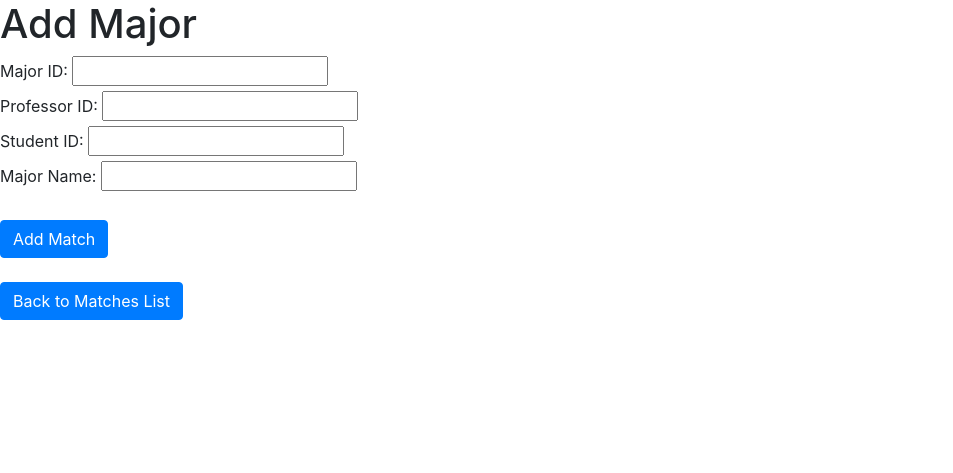
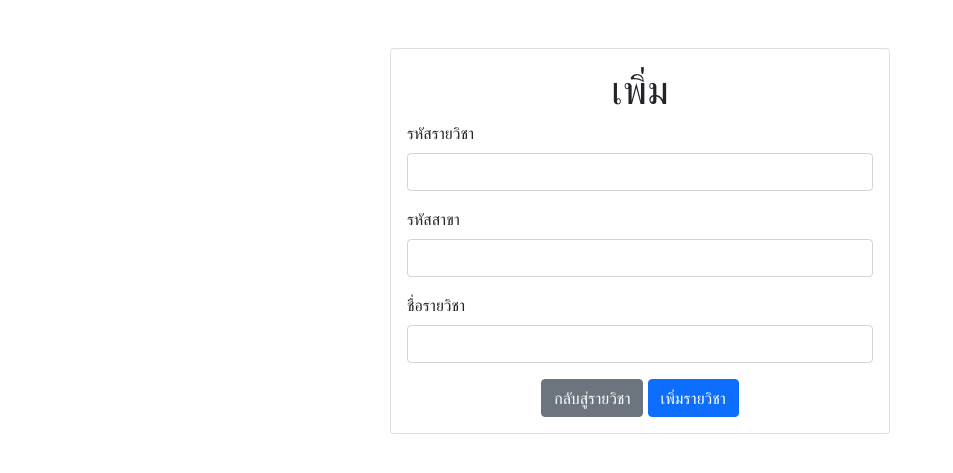
Before and after one commit to TitadachFF/P.J.N.K_Practice, a PHP site: page /index.php?action=add in a window 1280 px wide. Shown: the top 473 px of the page, without its empty margins (0-953 px from the left). Run offline with PHP 8.4, Linux system fonts and the light colour scheme.

```diff
--- a/index.php
+++ b/index.php
@@ -25,7 +25,7 @@ switch ($action) {
         $controller = new StudentController($pdo);
         break;
     default:
-        $controller = new MajorController($pdo);
+        $controller = new CourseController($pdo);
 }
 
 $controller->run($action);
--- a/views/course/add.php
+++ b/views/course/add.php
@@ -1,37 +1,39 @@
-
-
 <!DOCTYPE html>
 <html lang="en">
 
 <head>
     <meta charset="UTF-8">
     <meta name="viewport" content="width=device-width, initial-scale=1.0">
-    <title>Add Course</title>
-    <link rel="stylesheet" href="https://stackpath.bootstrapcdn.com/bootstrap/4.3.1/css/bootstrap.min.css" integrity="sha384-ggOyR0iXCbMQv3Xipma34MD+dH/1fQ784/j6cY/iJTQUOhcWr7x9JvoRxT2MZw1T" crossorigin="anonymous">
+    <title>เพิ่มรายวิชา</title>
+    <link href="https://cdn.jsdelivr.net/npm/bootstrap@5.0.2/dist/css/bootstrap.min.css" rel="stylesheet" integrity="sha384-EVSTQN3/azprG1Anm3QDgpJLIm9Nao0Yz1ztcQTwFspd3yD65VohhpuuCOmLASjC" crossorigin="anonymous">
 </head>
 
 <body>
-    <h1>Add Course</h1>
-
-    <form action="index.php?action=add" method="post">
-
-        <label for="courseID">Course ID:</label>
-        <input type="text" id="courseId" name="courseId" required>
-        <br>
-
-        <label for="majorId">Major ID:</label>
-        <input type="text" id="majorId" name="majorId" required>
-        <br>
-
-        <label for="courseName">Course Name:</label>
-        <input type="text" id="courseName" name="courseName" required>
-        <br>
-        <br>
-
-        <button type="submit" class="btn btn-primary">Add Course</button>
-    </form>
-    <br>
-    <button type="button" class="btn btn-primary" href="index.php?action=index">Back to Course List</button>
+    <div class="container mt-5">
+        <div class="card mx-auto" style="width: 500px;">
+            <div class="card-body">
+                <h1 class="card-title text-center">เพิ่ม</h1>
+                <form action="index.php?action=add" method="post">
+                    <div class="mb-3">
+                        <label for="courseId" class="form-label">รหัสรายวิชา</label>
+                        <input type="text" class="form-control" id="courseId" name="courseId" required>
+                    </div>
+                    <div class="mb-3">
+                        <label for="majorId" class="form-label">รหัสสาขา</label>
+                        <input type="text" class="form-control" id="majorId" name="majorId" required>
+                    </div>
+                    <div class="mb-3">
+                        <label for="courseName" class="form-label">ชื่อรายวิชา</label>
+                        <input type="text" class="form-control" id="courseName" name="courseName" required>
+                    </div>
+                    <div class="text-center">
+                        <a href="index.php?action=index" class="btn btn-secondary">กลับสู่รายวิชา</a>
+                        <button type="submit" class="btn btn-primary">เพิ่มรายวิชา</button>
+                    </div>
+                </form>
+            </div>
+        </div>
+    </div>
 </body>
 
 </html>
--- a/views/major/add.php
+++ b/views/major/add.php
@@ -1,41 +1,44 @@
-
-
 <!DOCTYPE html>
 <html lang="en">
 
 <head>
     <meta charset="UTF-8">
     <meta name="viewport" content="width=device-width, initial-scale=1.0">
-    <title>Add Major</title>
-    <link rel="stylesheet" href="https://stackpath.bootstrapcdn.com/bootstrap/4.3.1/css/bootstrap.min.css" integrity="sha384-ggOyR0iXCbMQv3Xipma34MD+dH/1fQ784/j6cY/iJTQUOhcWr7x9JvoRxT2MZw1T" crossorigin="anonymous">
+    <title>เพิ่มรายวิชา</title>
+    <link href="https://cdn.jsdelivr.net/npm/bootstrap@5.0.2/dist/css/bootstrap.min.css" rel="stylesheet" integrity="sha384-EVSTQN3/azprG1Anm3QDgpJLIm9Nao0Yz1ztcQTwFspd3yD65VohhpuuCOmLASjC" crossorigin="anonymous">
+    <link rel="stylesheet" type="text/css" href="/assets/css/styles.css" />
 </head>
 
 <body>
-    <h1>Add Major</h1>
-
-    <form action="index.php?action=add" method="post">
-
-
-        <label for="majorId">Major ID:</label>
-        <input type="text" id="majorId" name="majorId" required>
-        <br>
-
-        <label for="ProfessorId">Professor ID:</label>
-        <input type="text" id="ProfessorId" name="ProfessorId" required>
-        <br>
-
-        <label for="studentId">Student ID:</label>
-        <input type="text" id="studentId" name="studentId" required>
-            <br>
-        <label for="majorName">Major Name:</label>
-        <input type="text" id="majorName" name="majorName" required>
-        <br>
-       <br>
-
-        <button type="submit" class="btn btn-primary">Add Match</button>
-    </form>
-<br>
-    <button type="button" class="btn btn-primary" href="index.php?action=index">Back to Matches List</button>
+    <div class="container mt-5">
+        <div class="card mx-auto" style="width: 500px;">
+            <div class="card-body">
+                <h1 class="card-title text-center">เพิ่มรายวิชา</h1>
+                <form action="index.php?action=add" method="post">
+                    <div class="mb-3">
+                        <label for="majorId" class="form-label">รหัสรายวิชา</label>
+                        <input type="text" class="form-control" id="majorId" name="majorId" required>
+                    </div>
+                    <div class="mb-3">
+                        <label for="ProfessorId" class="form-label">รหัสอาจารย์ผู้สอน</label>
+                        <input type="text" class="form-control" id="ProfessorId" name="ProfessorId" required>
+                    </div>
+                    <div class="mb-3">
+                        <label for="studentId" class="form-label">รหัสประจำตัวนักศึกษา</label>
+                        <input type="text" class="form-control" id="studentId" name="studentId" required>
+                    </div>
+                    <div class="mb-3">
+                        <label for="majorName" class="form-label">ชื่อรายวิชา</label>
+                        <input type="text" class="form-control" id="majorName" name="majorName" required>
+                    </div>
+                    <div class="text-center">
+                        <a href="index.php?action=index" class="btn btn-secondary">กลับสู่รายวิชา</a>
+                        <button type="submit" class="btn btn-primary">เพิ่มรายวิชา</button>
+                    </div>
+                </form>
+            </div>
+        </div>
+    </div>
 </body>
 
 </html>
```
Also changed, not shown: views/course/index.php (+22 -26 lines), views/major/edit.php (+29 -23 lines), views/major/index.php (+27 -30 lines), views/major/view.php (+31 -10 lines), assets/css/styles.css (added).
